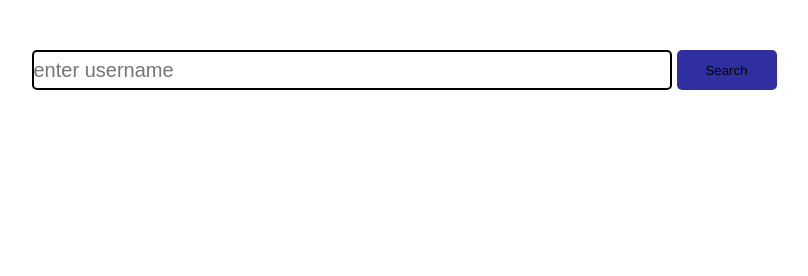
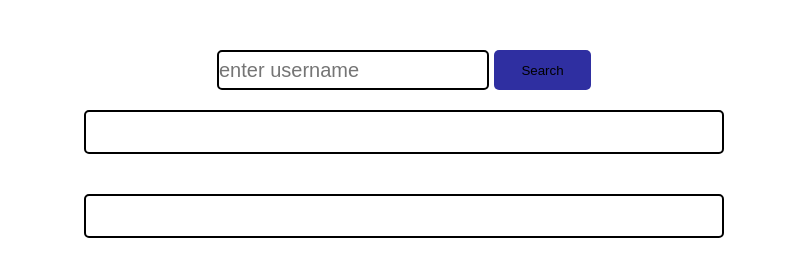
Before and after one commit to Nirmal-Goyal/github_user_explorer, a plain HTML site: page index.html in a window 1280 px wide. Shown: the whole page, without its empty margins (236-1044 px from the left). Drawn offline with Linux system fonts and the light colour scheme.

Commit message:
fix: fixing ui

```diff
--- a/script.js
+++ b/script.js
@@ -2,6 +2,11 @@ const usernameInput = document.getElementById('username');
 const searchBtn = document.getElementById("search");
 
 searchBtn.addEventListener("click", handleSearch);
+usernameInput.addEventListener("keyup", function(event){
+    if(event.key === "Enter"){
+        handleSearch();
+    }
+})
 
 async function handleSearch(){
     const username = usernameInput.value.trim();
@@ -35,7 +40,7 @@ function displayUserInfo(user){
     const userInfoSection = document.getElementById('user-info');
     userInfoSection.innerHTML = `
         <h2>${user.name}</h2>
-        <img src="${user.avatar_url}">
+        <img src="${user.avatar_url}" width="150">
         <p>Bio: ${user.bio}</p>
         <p>Followers: ${user.followers} / Following: ${user.following}</p>
         <p>Public Repositories count: ${user.public_repos}</p>
--- a/style.css
+++ b/style.css
@@ -2,6 +2,13 @@
     margin: 0;
     padding: 0;
     box-sizing: border-box;
+}
+
+body{
+    display: flex;
+    flex-direction: column;
+    align-items: center;
+    min-height: 100vh;
 }
 
 section{
@@ -11,7 +18,7 @@ section{
 }
 
 #username{
-    width: 50%;
+    width: 75%;
     height: 40px;
     margin-right: 5px;
     border: 2px solid black;
@@ -31,3 +38,14 @@ section{
     background-color: blue;
     transform: scale(1.05);
 }
+
+
+#user-info, #user-repos{
+    margin: 20px;
+    border: 2px solid black;
+    border-radius: 5px;
+    padding: 20px;
+    width: 50%;
+    display: flex;
+    flex-direction: column;
+}
```
